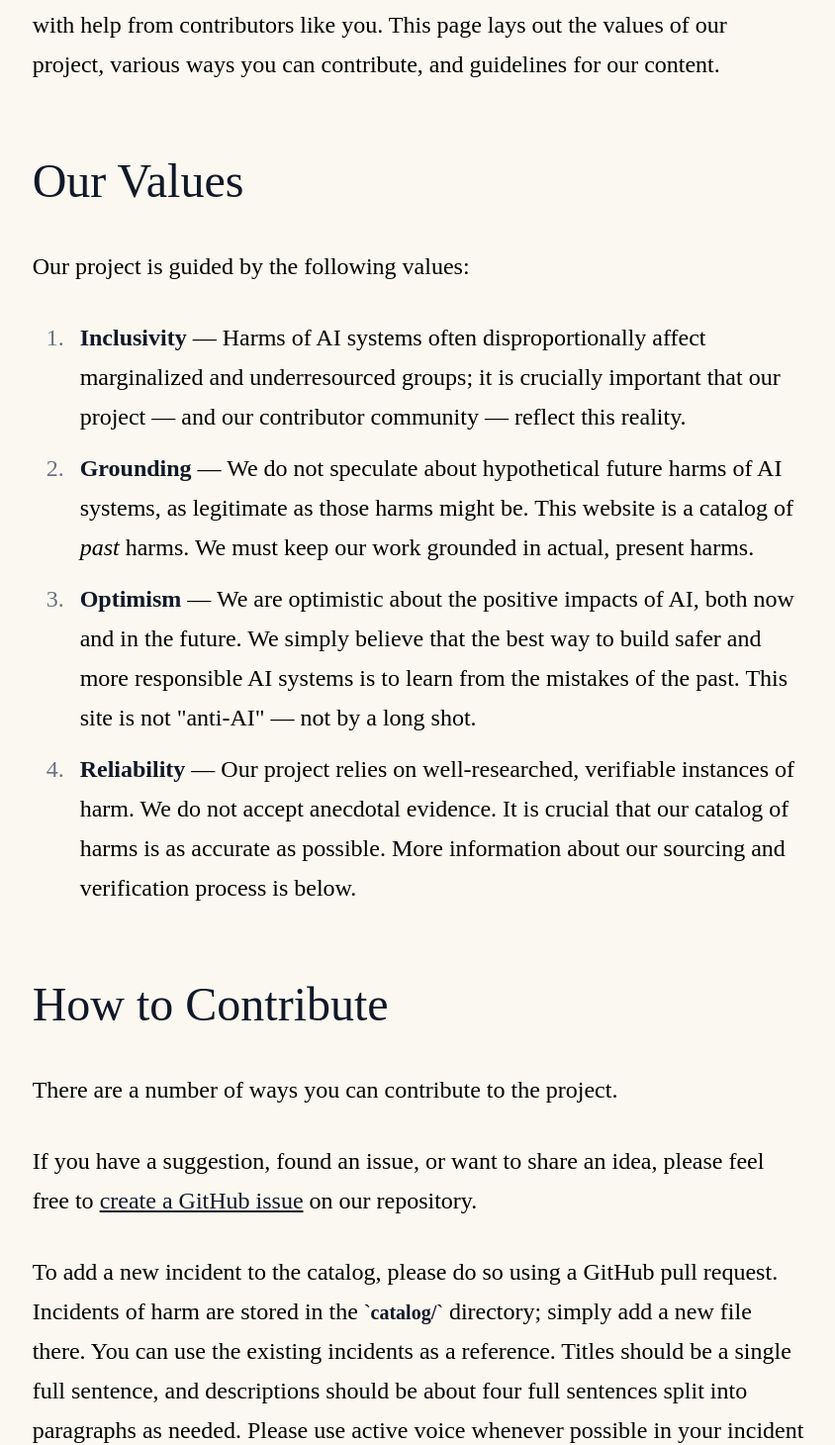
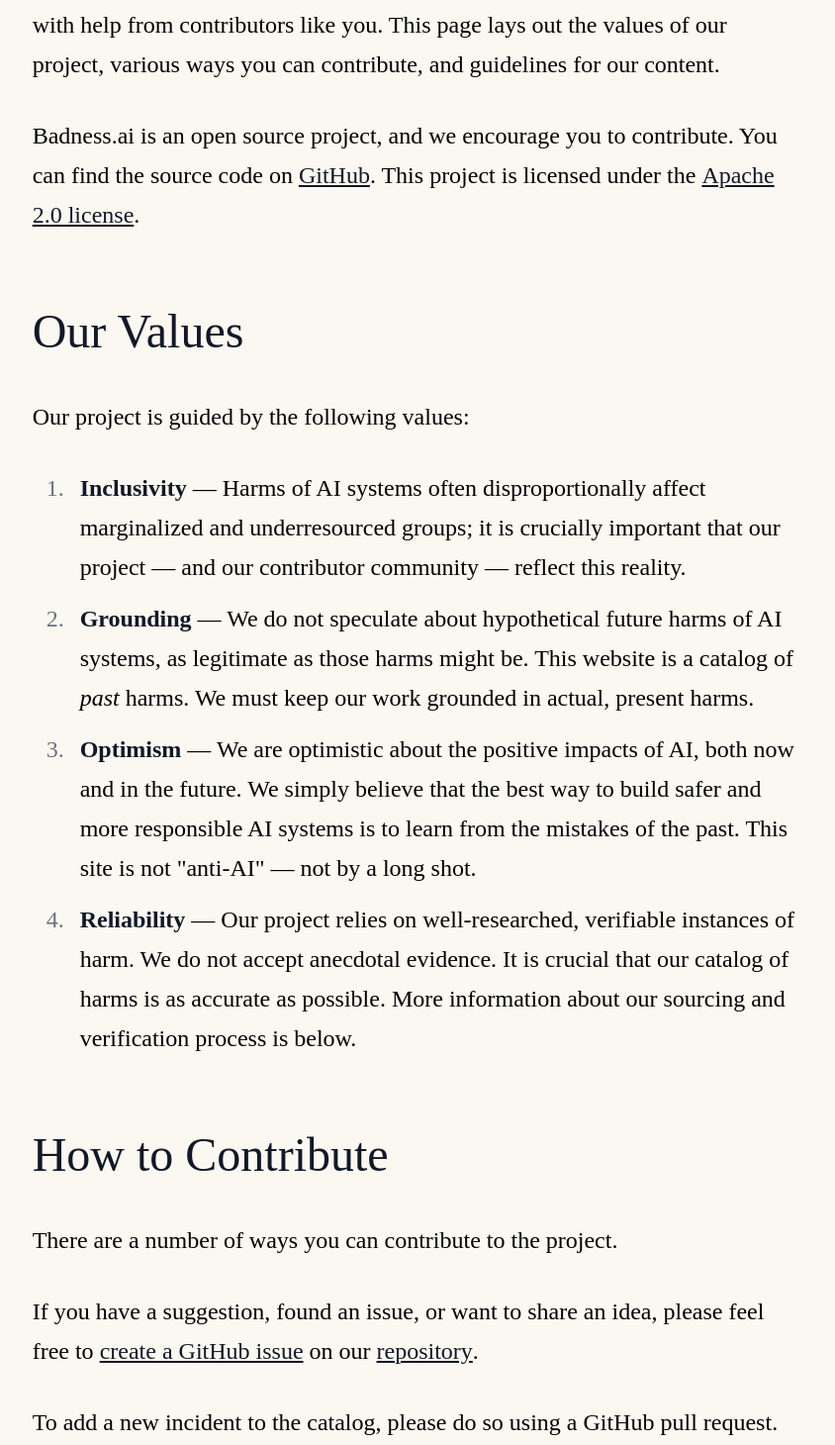
Before and after one commit to badnessdotai/catalog, a Next.js app: page /contribute in a window 1280 px wide. Shown: the part 631-2091 px from the top of the page at 99% size, without its empty margins (234-1078 px from the left). Built offline with nearby package versions, Linux system fonts and the light colour scheme; a web font is replaced by a local one.

Commit message:
Add link to GitHub (closes #45)

```diff
--- a/app/contribute/page.tsx
+++ b/app/contribute/page.tsx
@@ -19,6 +19,16 @@
               only achieve this ambitious goal with help from contributors like
               you. This page lays out the values of our project, various ways
               you can contribute, and guidelines for our content.
+            </p>
+            <p>
+              Badness.ai is an open source project, and we encourage you to
+              contribute. You can find the source code on{" "}
+              <a href="https://github.com/badnessdotai/catalo">GitHub</a>. This
+              project is licensed under the{" "}
+              <a href="https://github.com/badnessdotai/catalog/blob/main/LICENSE">
+                Apache 2.0 license
+              </a>
+              .
             </p>
             <h2>Our Values</h2>
             <p>Our project is guided by the following values:</p>
@@ -55,10 +65,11 @@
             <p>
               If you have a suggestion, found an issue, or want to share an
               idea, please feel free to{" "}
-              <a href="https://github.com/badnessdotorg/catalog/issues">
+              <a href="https://github.com/badnessdotai/catalog/issues">
                 create a GitHub issue
               </a>{" "}
-              on our repository.
+              on our{" "}
+              <a href="https://github.com/badnessdotai/catalog">repository</a>.
             </p>
             <p>
               To add a new incident to the catalog, please do so using a GitHub
```
